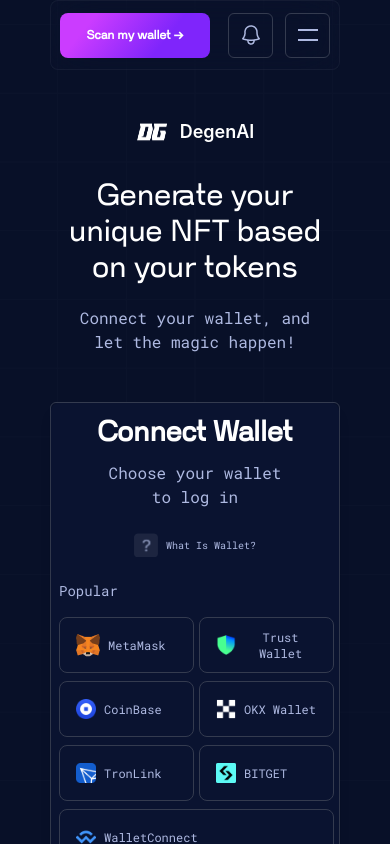
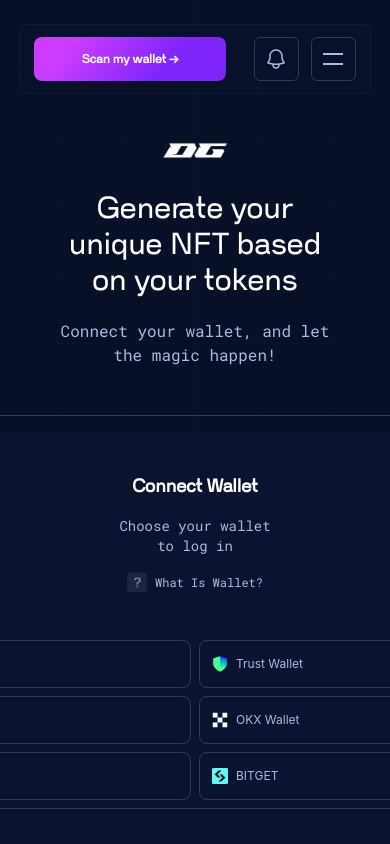
Before and after one commit to kimbiled/nft-jedi, a React (Create React App) app: page / in a window 390 px wide. Shown: the top 844 px of the page. Built offline with nearby package versions, Linux system fonts and the light colour scheme.

Commit message:
just for fun

```diff
--- a/src/components/FooterMobile.jsx
+++ b/src/components/FooterMobile.jsx
@@ -2,7 +2,7 @@ import React from 'react';
 
 const FooterMobile = () => {
   return (
-    <footer className="mt-6 bg-[#090C21] text-[#AEB9E1] py-8 px-6 rounded-t-lg w-80 rounded-t-3xl h-[450px] flex flex-col gap-6 fonts-mono">
+    <footer className="mt-6 bg-[#090C21] text-[#AEB9E1] py-8 px-6 rounded-t-lg w-[32%] rounded-t-3xl h-[450px] flex flex-col gap-6 fonts-mono">
       {/* Верхняя часть футера */}
       <div className="flex items-center justify-between mb-6 mt-8 p-2">
         {/* Кнопка "Return to site" */}
--- a/src/components/HeaderMobile.jsx
+++ b/src/components/HeaderMobile.jsx
@@ -1,8 +1,8 @@
 const HeaderMobile = () => {
     return(
-        <header className='text-white flex flex-row justify-around items-center w-[290px] h-[70px] rounded-lg bg-[#AEB9E103] border border-[#343B4F47] backdrop-blur-[24px] mb-12'>
+        <header className='text-white flex flex-row justify-around items-center mt-6 w-[90%] h-[70px] rounded-lg bg-[#AEB9E103] border border-[#343B4F47] backdrop-blur-[24px] mb-12'>
           <button
-                    className="fonts-violet w-[150px] h-[45px] text-white font-bold rounded-lg flex items-center justify-center text-xs"
+                    className="fonts-violet w-[55%] h-[2.8rem] text-white font-bold rounded-lg flex items-center justify-center text-xs"
                     style={{
                         background: 'linear-gradient(128.49deg, #CB3CFF 19.86%, #7F25FB 68.34%)',
                     }}
@@ -10,10 +10,10 @@ const HeaderMobile = () => {
                     Scan my wallet →
                     </button>
                     <div className='flex flex-row gap-3'>
-                      <div className='w-[45px] h-[45px] border border-[#343B4F] rounded-md flex flex-col items-center justify-center'>
+                      <div className='w-[2.8rem] h-[2.8rem] border border-[#343B4F] rounded-md flex flex-col items-center justify-center'>
                         <img src="./images/icons/bell.png" alt="bell" className='w-5 h-5'/>
                       </div>
-                      <div className='w-[45px] h-[45px] border border-[#343B4F] rounded-md flex flex-col items-center justify-center'>
+                      <div className='w-[2.8rem] h-[2.8rem] border border-[#343B4F] rounded-md flex flex-col items-center justify-center'>
                         <img src="./images/icons/menu.png" alt="menu" className='w-5 h-3'/>
                       </div>
                     </div>
--- a/src/components/WalletConnection.jsx
+++ b/src/components/WalletConnection.jsx
@@ -39,113 +39,74 @@ const WalletConnection = () => {
               <img
                   src="./images/icons/logo.png" // Замените на ваш логотип
                   alt="Logo"
-                  className="w-8 h-5"
+                  className="w-[5%] h-[5%] mx-auto"
               />
-              <span className="ml-3 text-lg text-white font-semibold">DegenAI</span>
             </div>
-            <div className='w-64 flex flex-col gap-5 mb-8'>
+            <div className='w-[20%] flex flex-col gap-5 mb-8'>
               <h1 className='text-3xl text-white fonts-violet mx-auto text-center'>Generate your unique NFT based on your tokens</h1>
               <p className='text-[#AEB9E1] fonts-mono text-center'>Connect your wallet, and let the magic happen!</p>
             </div>
 
-            <div className='h-[585px] w-[290px] border border-[#343B4F] rounded-md mb-8'>
-            <div className="bg-[#0A1330] p-2 rounded-lg shadow-lg  w-full h-full max-w-md">
+            <div className="w-full max-w-[95%] sm:max-w-md mx-auto border border-[#343B4F] rounded-md mb-4 p-4">
+  <div className="bg-[#0A1330] p-4 rounded-lg shadow-lg w-full">
     {/* Заголовок */}
-                <h2 className="text-[28px] font-bold text-white mb-2 text-center fonts-violet">Connect Wallet</h2>
-                <p className="text-[#AEB9E1] text-center mb-6 fonts-mono">Choose your wallet<br/> to log in</p>
+    <h2 className="text-lg sm:text-2xl font-bold text-white mb-4 mt-6 text-center fonts-violet">
+      Connect Wallet
+    </h2>
+    <p className="text-[#AEB9E1] text-center mb-4 text-sm sm:text-base fonts-mono">
+      Choose your wallet<br /> to log in
+    </p>
 
     {/* Что такое Wallet */}
-                <div className="text-[#AEB9E1] mb-6 flex flex-row justify-center">
+    <div className="text-[#AEB9E1] mb-4 flex justify-center">
       <a href="#" className="flex items-center space-x-2 hover:text-white">
-                    <img src="./images/icons/question.png" alt="question" className='w-6 h-6'/>
-                    <span className='fonts-mono text-[10px]'>What Is Wallet?</span>
+        <img src="./images/icons/question.png" alt="question" className="w-5 h-5 sm:w-6 sm:h-6" />
+        <span className="fonts-mono text-xs sm:text-sm">What Is Wallet?</span>
       </a>
     </div>
 
     {/* Список популярных Wallet */}
-                <h3 className="text-[#AEB9E1] mb-4 fonts-mono text-sm ">Popular</h3>
-                <div className="grid grid-cols-2 gap-2 mb-6 fonts-mono hover:text-white">
+    <h3 className="text-[#AEB9E1] mb-4 fonts-mono text-xs sm:text-sm">Popular</h3>
+    <div className="grid grid-cols-2 gap-2 sm:gap-4 mb-4">
+      {[
+        { img: "metamask.png", label: "MetaMask" },
+        { img: "trust.png", label: "Trust Wallet" },
+        { img: "coinbase.png", label: "CoinBase" },
+        { img: "okx.png", label: "OKX Wallet" },
+        { img: "tronlink.png", label: "TronLink" },
+        { img: "bitget.png", label: "BITGET" },
+        { img: "wallet.png", label: "WalletConnect", colSpan: true },
+      ].map((wallet, index) => (
+        <button
+          key={index}
+          className={`h-12 sm:h-14 w-full flex items-center space-x-2 bg-transparent border border-[#343B4F] px-3 py-2 rounded-lg hover:bg-[#FFFFFF14] ${
+            wallet.colSpan ? "col-span-2" : ""
+          }`}
+        >
+          <img
+            src={`./images/icons/${wallet.img}`}
+            alt={wallet.label}
+            className="w-4 h-4 sm:w-5 sm:h-5"
+          />
+          <span className="text-xs sm:text-sm text-[#AEB9E1] hover:text-white">
+            {wallet.label}
+          </span>
+        </button>
+      ))}
+    </div>
 
-                      <button className="h-14 w-[135px] flex  items-center space-x-2 bg-transparent border border-[#343B4F] px-4 py-2 rounded-lg hover:bg-[#FFFFFF14]">
-                        <img
-                          src="./images/icons/metamask.png"
-                          alt="MetaMask"
-                          className="w-6 h-6"
-                        />
-                        <span className="hover:text-white text-[#AEB9E1] text-xs">MetaMask</span>
-                      </button>
-
-                      {/* Trust Wallet */}
-                      <button className="h-14 w-[135px] flex items-center space-x-2 bg-transparent border border-[#343B4F] text-[#AEB9E1] px-4 py-2 rounded-lg hover:bg-[#FFFFFF14]">
-                        <img
-                          src="./images/icons/trust.png"
-                          alt="Trust Wallet"
-                          className="w-5 h-5"
-                        />
-                        <span className="hover:text-white text-[#AEB9E1] text-xs">Trust Wallet</span>
-                      </button>
-
-                      {/* CoinBase */}
-                      <button className="h-14 w-[135px] flex items-center space-x-2 bg-transparent border border-[#343B4F] text-[#AEB9E1] px-4 py-2 rounded-lg hover:bg-[#FFFFFF14]">
-                        <img
-                          src="./images/icons/coinbase.png"
-                          alt="CoinBase"
-                          className="w-5 h-5"
-                        />
-                        <span className="hover:text-white text-[#AEB9E1] text-xs">CoinBase</span>
-                      </button>
-
-                      {/* OKX Wallet */}
-                      <button className="h-14 w-[135px] flex items-center space-x-2 bg-transparent border border-[#343B4F] text-[#AEB9E1] px-4 py-2 rounded-lg hover:bg-[#FFFFFF14]">
-                        <img
-                          src="./images/icons/okx.png"
-                          alt="OKX Wallet"
-                          className="w-5 h-5"
-                        />
-                        <span className="hover:text-white text-[#AEB9E1] text-xs">OKX Wallet</span>
-                      </button>
-
-                      {/* TronLink */}
-                      <button className="h-14 flex w-[135px] items-center space-x-2 bg-transparent border border-[#343B4F] text-[#AEB9E1] px-4 py-2 rounded-lg hover:bg-[#FFFFFF14]">
-                        <img
-                          src="./images/icons/tronlink.png"
-                          alt="TronLink"
-                          className="w-5 h-5"
-                        />
-                        <span className="hover:text-white text-[#AEB9E1] text-xs">TronLink</span>
-                      </button>
-
-                      {/* BITGET */}
-                      <button className="h-14 flex w-[135px] items-center space-x-2 bg-transparent border border-[#343B4F] text-[#AEB9E1] px-4 py-2 rounded-lg hover:bg-[#FFFFFF14]">
-                        <img
-                          src="./images/icons/bitget.png"
-                          alt="BITGET"
-                          className="w-5 h-5"
-                        />
-                        <span className="hover:text-white text-[#AEB9E1] text-xs">BITGET</span>
-                      </button>
-
-                      {/* WalletConnect */}
-                      <button className="h-14 col-span-2 w-[275px] flex items-center space-x-2 bg-transparent border border-[#343B4F] text-[#AEB9E1] px-4 py-2 rounded-lg hover:bg-[#FFFFFF14]">
-                        <img
-                          src="./images/icons/wallet.png"
-                          alt="WalletConnect"
-                          className="w-5 h-5"
-                        />
-                        <span className="hover:text-white text-[#AEB9E1] text-xs">WalletConnect</span>
-                      </button>
-                    </div>
     {/* Кнопка Scan My Wallet */}
     <button
-                    className="fonts-violet w-[190px] h-[50px] mx-auto text-white font-bold py-3 rounded-lg flex items-center justify-center"
+      className="fonts-violet w-full h-12 sm:h-14 mx-auto text-white font-bold py-2 sm:py-3 rounded-lg flex items-center justify-center"
       style={{
-                        background: 'linear-gradient(128.49deg, #CB3CFF 19.86%, #7F25FB 68.34%)',
+        background: "linear-gradient(128.49deg, #CB3CFF 19.86%, #7F25FB 68.34%)",
       }}
     >
       Scan my wallet →
     </button>
   </div>
 </div>
+
         <CarouselMobile />
         <div className='mt-4 w-[105px] h-[40px] rounded-lg mx-auto flex flex-row justify-center items-center gap-2 border border-[#343B4F]'>
             <p className='text-[#AEB9E1] text-xs'>Explore</p>
```
Lines whose indentation alone changed are shown as unchanged.
